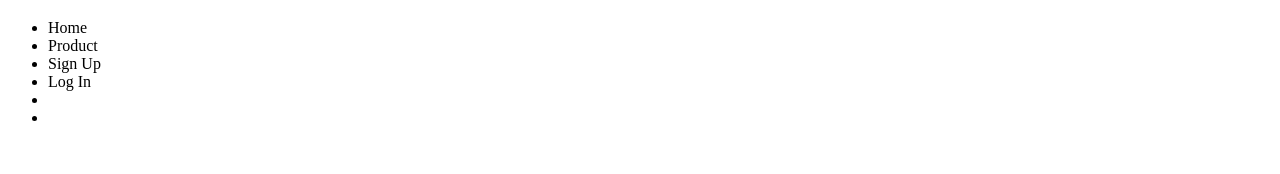
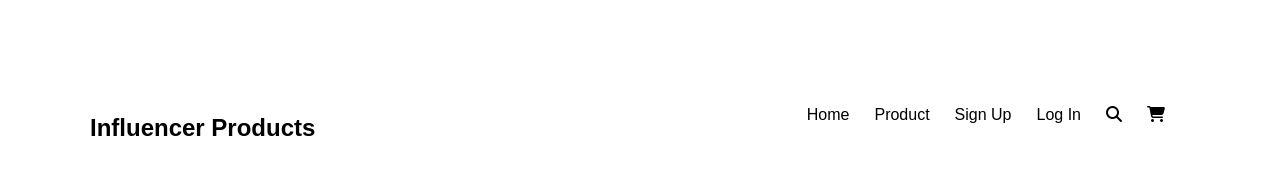
Before and after one commit to Aisha-45/influencer-web, a plain HTML site: page index.html in a window 1280 px wide. Drawn offline with Linux system fonts and the light colour scheme.

Commit message:
added navbar

```diff
--- a/index.html
+++ b/index.html
@@ -7,11 +7,11 @@
     <link rel="stylesheet" href="https://cdnjs.cloudflare.com/ajax/libs/font-awesome/6.7.2/css/all.min.css" integrity="sha512-Evv84Mr4kqVGRNSgIGL/F/aIDqQb7xQ2vcrdIwxfjThSH8CSR7PBEakCr51Ck+w+/U6swU2Im1vVX0SVk9ABhg==" crossorigin="anonymous" referrerpolicy="no-referrer" />
     <link rel="stylesheet" href="styles/influencer.css">
 </head>
-<body>
+<body class="poppins-regular">
     <header>
         <nav>
             <div class="logo">
-                <h3></h3>
+                <h3>Influencer Products</h3>
             </div>
             <div class="others">
                 <ul>
@@ -19,11 +19,16 @@
                     <li>Product</li>
                     <li>Sign Up</li>
                     <li>Log In</li>
-                    <li></li>
-                    <li></li>
+                    <li><i class="fa-solid fa-magnifying-glass"></i></li>
+                    <li><i class="fa-solid fa-cart-shopping"></i></li>
                 </ul>
             </div>
         </nav>
     </header>
+    <main>
+        <section class="banner">
+
+        </section>
+    </main>
 </body>
 </html>
--- a/styles/influencer.css
+++ b/styles/influencer.css
@@ -0,0 +1,26 @@
+body{
+    margin: 90px;
+}
+       /* font here */
+.poppins-regular {
+  font-family: "Poppins", sans-serif;
+  font-weight: 400;
+  font-style: normal;
+}
+.others ul{
+    display: flex;
+}
+.others li{
+    list-style: none;
+    margin-right: 25px;
+    font-size: 16px;
+    font-weight: semi-bold;
+}
+nav{
+    display: flex;
+    justify-content: space-between;
+}
+.logo h3{
+    font-size: 24px;
+    font-weight: bold;
+}
```
